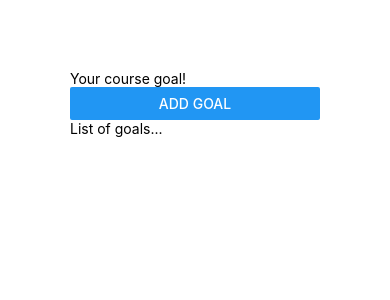
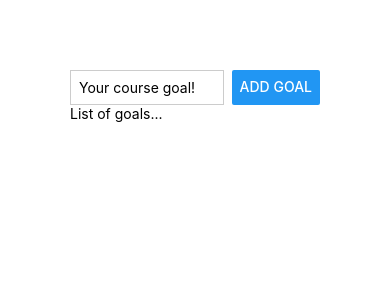
Before and after one commit to nowaveosu/react-native-test, a React Native app in the folder RN-test/: screen / in a window 390 px wide. Shown: the top 300 px of the page. Built offline with nearby package versions, Linux system fonts and the light colour scheme.

Commit message:
[Style] flexbox 추가

```diff
--- a/RN-test/App.js
+++ b/RN-test/App.js
@@ -5,8 +5,8 @@
 export default function App() {
   return (
     <View style={styles.appContainer}>
-      <View>
-        <TextInput placeholder='Your course goal!'/>
+      <View style={styles.inputContainer}>
+        <TextInput style={styles.textInput} placeholder='Your course goal!'/>
         <Button title="Add Goal" />
       </View>
       <View>
@@ -18,6 +18,17 @@
 
 const styles = StyleSheet.create({
   appContainer:{
-    padding: 70
+    padding: 70,
+  },
+  inputContainer: {
+    flexDirection: 'row',
+    justifyContent: 'space-between'
+  },
+  textInput:{
+    borderWidth: 1,
+    borderColor: '#cccccc',
+    width: '80%',
+    marginRight: 8,
+    padding: 8,
   }
 });
```
